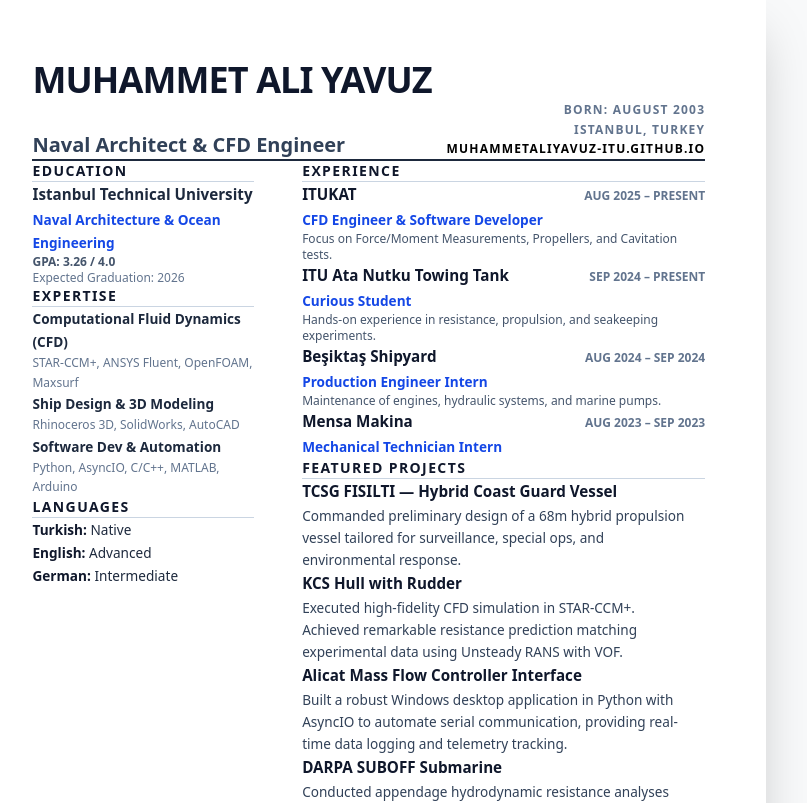
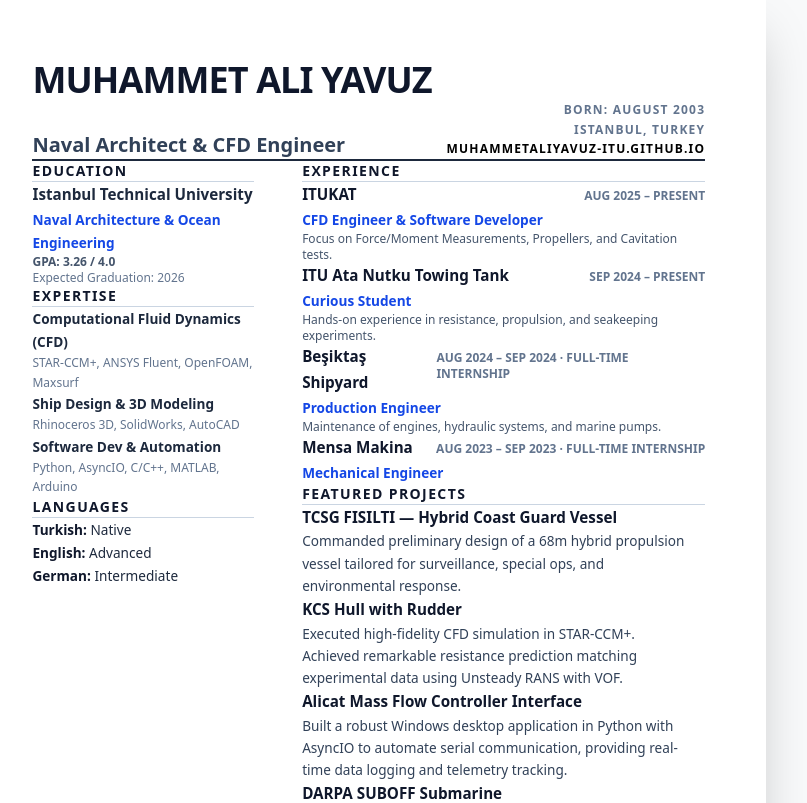
Before and after one commit to muhammetaliyavuz-itu/muhammetaliyavuz-itu.github.io, a Next.js app in the folder portfolio-next/: page /cv in a window 1280 px wide. Shown: the top 803 px of the page, without its empty margins (28-835 px from the left). Built offline with nearby package versions, Linux system fonts and the light colour scheme.

Commit message:
style: optimize performance and update cv titles

```diff
--- a/portfolio-next/app/components/Experience.tsx
+++ b/portfolio-next/app/components/Experience.tsx
@@ -31,9 +31,11 @@ const experiences = [
     },
     {
         period: "Aug 2024 — Sep 2024",
-        title: "Production Engineer Intern",
+        title: "Production Engineer",
         company: "Beşiktaş Shipyard",
         current: false,
+        fullTime: true,
+        internship: true,
         bullets: [
             "Inspection and maintenance of main engines, hydraulic systems, and generators.",
             "Air compressor overhaul including cooling system repair.",
@@ -53,9 +55,11 @@ const experiences = [
     },
     {
         period: "Aug 2023 — Sep 2023",
-        title: "Mechanical Technician Intern",
+        title: "Mechanical Engineer",
         company: "MENSA MAKİNA",
         current: false,
+        fullTime: true,
+        internship: true,
         bullets: [
             "Designed and installed a complete ventilation system for a sheet metal processing line, including ductwork layout and airflow planning.",
             "Fabricated sheet metal components such as pipes, flanges, and air filters for the ventilation unit.",
@@ -144,7 +148,7 @@ export default function Experience() {
                                             letterSpacing: "0.5px",
                                             textTransform: "uppercase"
                                         }}>
-                                            FULL TIME
+                                            {(exp as any).internship ? "FULL TIME INTERNSHIP" : "FULL TIME"}
                                         </span>
                                     )}
                                 </div>
--- a/portfolio-next/app/components/Hero.tsx
+++ b/portfolio-next/app/components/Hero.tsx
@@ -237,13 +237,13 @@ export default function Hero() {
                 <div ref={subRef} className="absolute"
                     style={{ top: "42%", left: "-320px", width: "200px", opacity: 0.3, animation: "swim 45s linear infinite", zIndex: 1 }}>
                     {/* eslint-disable-next-line @next/next/no-img-element */}
-                    <img src="/images/theme/submarine.svg" alt="Submarine" className="w-full h-auto" style={{ filter: "drop-shadow(0 0 24px rgba(34,211,238,0.4))" }} />
+                    <img src="/images/theme/submarine.svg" alt="Submarine" className="w-full h-auto" />
                 </div>
 
                 <div className="fish-school">
                     {[{ delay: "0s", dur: "20s", top: "22%", size: 24 }, { delay: "7s", dur: "26s", top: "62%", size: 18 }, { delay: "14s", dur: "30s", top: "48%", size: 14 }, { delay: "3s", dur: "22s", top: "35%", size: 20 }].map((fish, i) => (
                         // eslint-disable-next-line @next/next/no-img-element
-                        <img key={i} src="/images/theme/fish.svg" alt="" className="absolute" style={{ width: `${fish.size}px`, top: fish.top, opacity: 0.2, animation: `fishSwim ${fish.dur} linear infinite`, animationDelay: fish.delay, filter: "drop-shadow(0 0 6px rgba(34,211,238,0.5))" }} />
+                        <img key={i} src="/images/theme/fish.svg" alt="" className="absolute" style={{ width: `${fish.size}px`, top: fish.top, opacity: 0.2, animation: `fishSwim ${fish.dur} linear infinite`, animationDelay: fish.delay }} />
                     ))}
                 </div>
             </div>
--- a/portfolio-next/app/components/Navbar.tsx
+++ b/portfolio-next/app/components/Navbar.tsx
@@ -85,7 +85,7 @@ export default function Navbar() {
                 className="fixed top-0 left-0 right-0 z-50 transition-all duration-400"
                 style={{
                     background: scrolled ? "var(--card)" : "transparent",
-                    backdropFilter: scrolled ? "blur(20px)" : "none",
+                    backdropFilter: scrolled ? "blur(8px)" : "none",
                     borderBottom: scrolled ? "1px solid var(--bdr)" : "none",
                     boxShadow: scrolled ? "0 4px 30px rgba(0,0,0,0.3)" : "none",
                 }}
@@ -163,7 +163,7 @@ export default function Navbar() {
 
                 {menuOpen && (
                     <div className="mobile-menu-enter md:hidden absolute top-[68px] left-0 right-0"
-                        style={{ background: "var(--card)", backdropFilter: "blur(20px)", borderTop: "1px solid var(--bdr)", padding: "1rem 2rem" }}>
+                        style={{ background: "var(--card)", backdropFilter: "blur(8px)", borderTop: "1px solid var(--bdr)", padding: "1rem 2rem" }}>
                         {navLinks.map((link) => (
                             <a key={link.href} href={link.href}
                                 onClick={(e) => { e.preventDefault(); scrollTo(link.href); }}
--- a/portfolio-next/app/components/ProjectModal.tsx
+++ b/portfolio-next/app/components/ProjectModal.tsx
@@ -39,7 +39,7 @@ export default function ProjectModal({ project, onClose }: ProjectModalProps) {
             className="modal-overlay-bg fixed inset-0 z-[1000] flex items-center justify-center p-4 md:p-8"
             style={{
                 background: "rgba(8,12,20,0.92)",
-                backdropFilter: "blur(12px)",
+                backdropFilter: "blur(6px)",
             }}
             onClick={onClose}
         >
@@ -47,7 +47,7 @@ export default function ProjectModal({ project, onClose }: ProjectModalProps) {
                 className="relative w-full max-w-[1200px] max-h-[90vh] overflow-y-auto"
                 style={{
                     background: "var(--card)",
-                    backdropFilter: "blur(12px)",
+                    backdropFilter: "blur(6px)",
                     border: "1px solid var(--bdr)",
                     borderRadius: "16px",
                     boxShadow: "0 24px 64px rgba(0,0,0,0.6)",
--- a/portfolio-next/app/components/Projects.tsx
+++ b/portfolio-next/app/components/Projects.tsx
@@ -41,7 +41,7 @@ export default function Projects({ onOpenModal }: ProjectsProps) {
                                 <div className="relative overflow-hidden" style={{ height: "200px" }}>
                                     <Image src={project.image} alt={project.title} fill className="object-cover transition-transform duration-700 group-hover:scale-110" style={{ objectPosition: project.imageStyle || "center" }} />
                                     <div className="absolute inset-0" style={{ background: `linear-gradient(to top, var(--card) 0%, transparent 60%), ${project.gradient}`, opacity: 0.8 }} />
-                                    <span className="absolute top-4 left-4" style={{ padding: "0.3rem 0.8rem", background: "rgba(0,0,0,0.5)", backdropFilter: "blur(10px)", borderRadius: "6px", fontFamily: "var(--fm)", fontSize: "0.72rem", color: "var(--cy)", letterSpacing: "1px", textTransform: "uppercase", border: "1px solid rgba(34,211,238,0.2)" }}>
+                                    <span className="absolute top-4 left-4" style={{ padding: "0.3rem 0.8rem", background: "rgba(0,0,0,0.5)", backdropFilter: "blur(4px)", borderRadius: "6px", fontFamily: "var(--fm)", fontSize: "0.72rem", color: "var(--cy)", letterSpacing: "1px", textTransform: "uppercase", border: "1px solid rgba(34,211,238,0.2)" }}>
                                         {project.badge}
                                     </span>
                                 </div>
--- a/portfolio-next/app/components/References.tsx
+++ b/portfolio-next/app/components/References.tsx
@@ -27,7 +27,7 @@ export default function References() {
                     style={{
                         padding: "2rem 2.5rem",
                         background: "var(--card)",
-                        backdropFilter: "blur(12px)",
+                        backdropFilter: "blur(8px)",
                         border: "1px solid var(--bdr)",
                         borderRadius: "14px",
                         maxWidth: "500px",
--- a/portfolio-next/app/cv/page.tsx
+++ b/portfolio-next/app/cv/page.tsx
@@ -117,18 +117,18 @@ export default function CVPage() {
                                 <div>
                                     <div className="flex justify-between items-baseline mb-1">
                                         <h3 className="font-bold text-slate-900 text-[0.95rem]">Beşiktaş Shipyard</h3>
-                                        <span className="text-xs font-bold text-slate-500 uppercase">Aug 2024 – Sep 2024</span>
+                                        <span className="text-xs font-bold text-slate-500 uppercase">Aug 2024 – Sep 2024 · Full-time Internship</span>
                                     </div>
-                                    <p className="text-[0.85rem] font-bold text-blue-700">Production Engineer Intern</p>
+                                    <p className="text-[0.85rem] font-bold text-blue-700">Production Engineer</p>
                                     <p className="text-xs text-slate-600 font-medium mt-1">Maintenance of engines, hydraulic systems, and marine pumps.</p>
                                 </div>
 
                                 <div>
                                     <div className="flex justify-between items-baseline mb-1">
                                         <h3 className="font-bold text-slate-900 text-[0.95rem]">Mensa Makina</h3>
-                                        <span className="text-xs font-bold text-slate-500 uppercase">Aug 2023 – Sep 2023</span>
+                                        <span className="text-xs font-bold text-slate-500 uppercase">Aug 2023 – Sep 2023 · Full-time Internship</span>
                                     </div>
-                                    <p className="text-[0.85rem] font-bold text-blue-700">Mechanical Technician Intern</p>
+                                    <p className="text-[0.85rem] font-bold text-blue-700">Mechanical Engineer</p>
                                 </div>
                             </div>
                         </section>
--- a/portfolio-next/app/globals.css
+++ b/portfolio-next/app/globals.css
@@ -238,8 +238,8 @@ ul {
 /* ===== GLASS CARDS ===== */
 .glass-card {
   background: var(--card);
-  backdrop-filter: blur(16px);
-  -webkit-backdrop-filter: blur(16px);
+  backdrop-filter: blur(8px);
+  -webkit-backdrop-filter: blur(8px);
   border: 1px solid var(--bdr);
   border-radius: var(--r2);
   transition: border-color 0.3s ease, transform 0.3s ease, box-shadow 0.3s ease;
@@ -563,10 +563,12 @@ ul {
   width: 600px;
   height: 600px;
   border-radius: 50%;
-  filter: blur(120px);
-  opacity: 0.3;
+  filter: blur(80px);
+  /* Reduced from 120px for performance */
+  opacity: 0.2;
   pointer-events: none;
   animation: auroraShift 12s ease-in-out infinite;
+  will-change: transform, opacity;
 }
 
 /* ===== 3D TILT HOVER ===== */
--- a/portfolio-next/public/docs/cv.html
+++ b/portfolio-next/public/docs/cv.html
@@ -472,9 +472,9 @@
 
                         <div class="exp-item">
                             <div class="exp-header">
-                                <div><span class="exp-title">Production Engineer Intern</span> — <span
+                                <div><span class="exp-title">Production Engineer</span> — <span
                                         class="exp-company">Beşiktaş Shipyard</span></div>
-                                <span class="exp-date">Aug – Sep 2024</span>
+                                <span class="exp-date">Aug – Sep 2024 · Full-time Internship</span>
                             </div>
                             <ul class="exp-desc">
                                 <li>Inspection and maintenance of main engines, hydraulic systems, and generators</li>
@@ -486,9 +486,9 @@
 
                         <div class="exp-item">
                             <div class="exp-header">
-                                <div><span class="exp-title">Mechanical Technician Intern</span> — <span
+                                <div><span class="exp-title">Mechanical Engineer</span> — <span
                                         class="exp-company">MENSA MAKİNA</span></div>
-                                <span class="exp-date">Aug – Sep 2023</span>
+                                <span class="exp-date">Aug – Sep 2023 · Full-time Internship</span>
                             </div>
                             <ul class="exp-desc">
                                 <li>Designed and installed a complete ventilation system for a sheet metal processing
```
